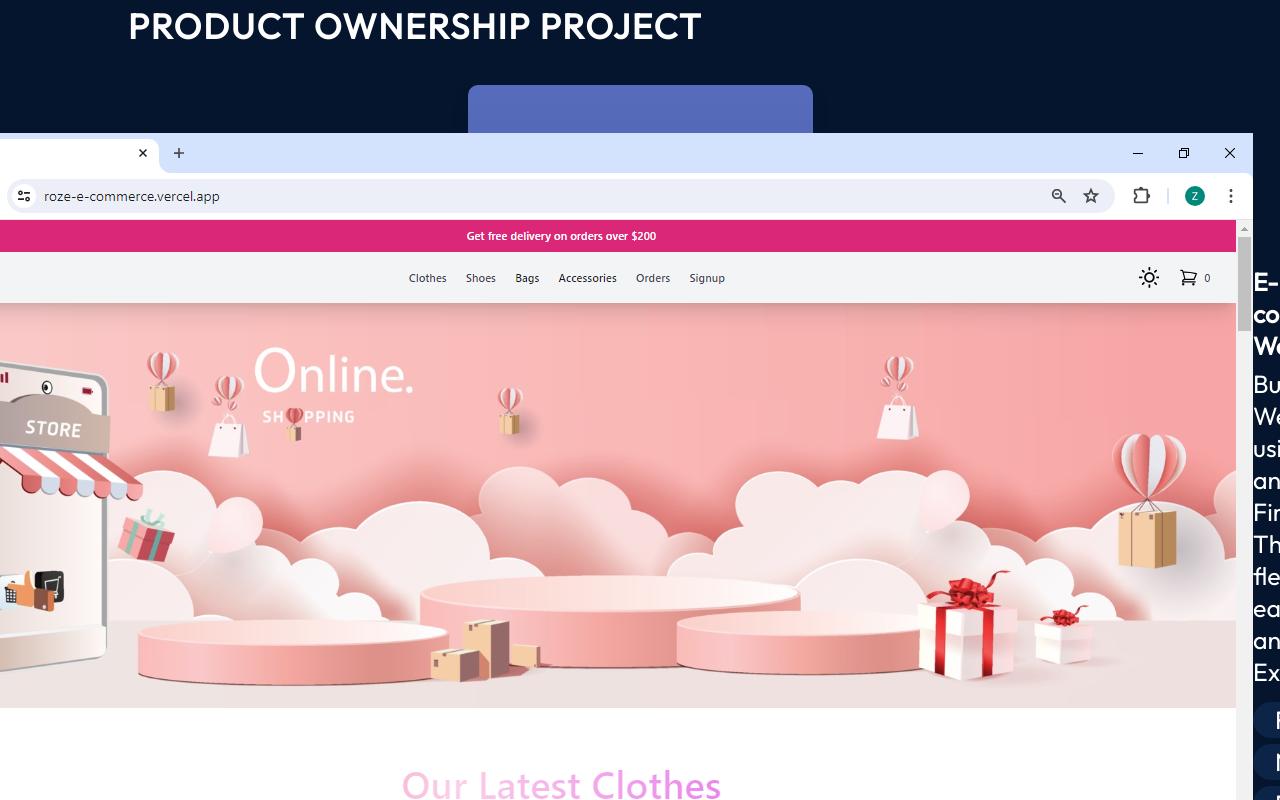
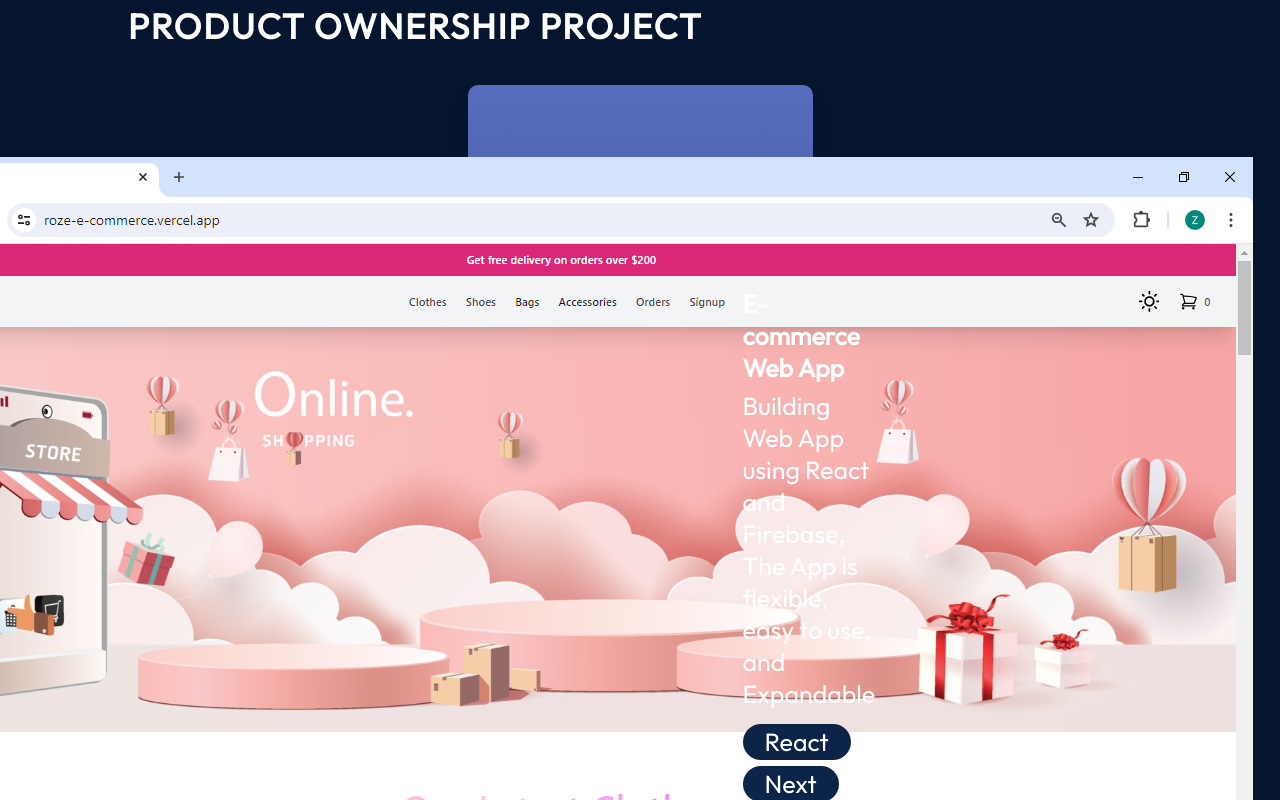
Before and after one commit to zainab224498/my-portfolio, a React (Vite) app: page / in a window 1280 px wide. Shown: the part 4300-5100 px from the top of the page. Built offline with nearby package versions, Linux system fonts and the light colour scheme.

Commit message:
Update ProjectCard.jsx

```diff
--- a/src/components/Product/ProjectCard.jsx
+++ b/src/components/Product/ProjectCard.jsx
@@ -9,7 +9,7 @@ export const ProjectCard = ({
   return (
     <div className={styles.container}>
       <div className={styles.box}>
-        <div>
+        <div className={styles.left}>
           <img
             src={getImageUrl(imageSrc)}
             alt={`Image of ${title}`}
```
